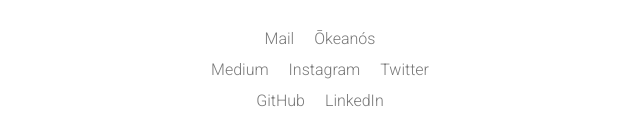
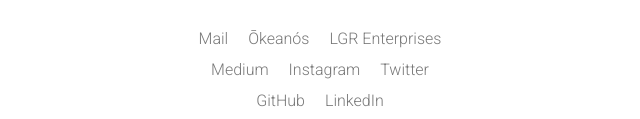
Before and after one commit to lukeribchester/luke.gr, a plain HTML site: page index.html in a window 1280 px wide. Shown: the part 426-545 px from the top of the page, without its empty margins (320-960 px from the left). Drawn offline with Linux system fonts and the light colour scheme.

Commit message:
Add link to lgr.enterprises

```diff
--- a/index.html
+++ b/index.html
@@ -34,6 +34,7 @@
             <ul>
                 <li><a href="mailto:luke@luke.gr">Mail</a></li>
                 <li><a href="https://okeanos.app">Ōkeanós</a></li>
+                <li><a href="https://lgr.enterprises">LGR Enterprises</a></li>
             </ul>
             <ul>
                 <li><a href="https://medium.com/@lukeribchester">Medium</a></li>
```
